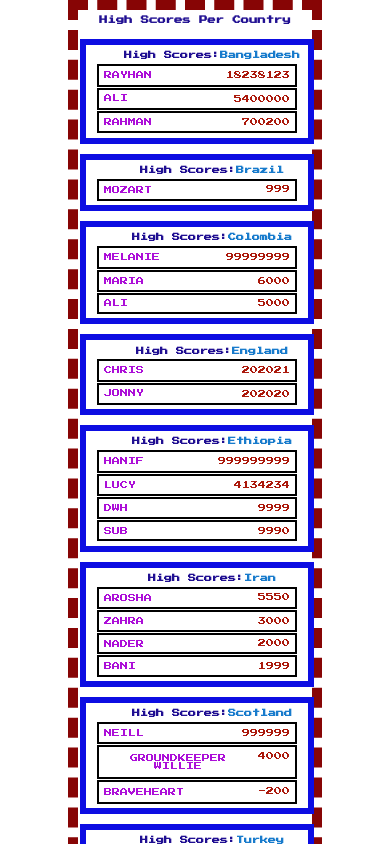
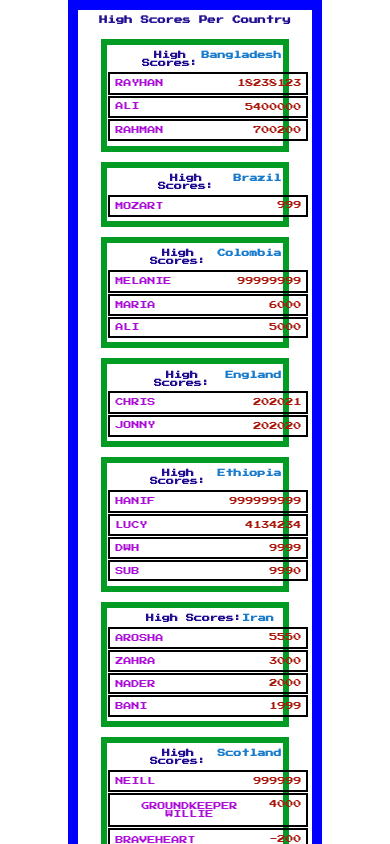
Before and after one commit to ellietms/High-score-table-react, a React (Create React App) app: page / in a window 390 px wide. Shown: the top 844 px of the page. Built offline with nearby package versions, Linux system fonts and the light colour scheme.

Commit message:
add changes

```diff
--- a/src/App.css
+++ b/src/App.css
@@ -134,9 +134,10 @@ html{
      font-size: 8px;
    }
    .countryBorder{
-     width: 100%;
-     margin-right: 2px;
-     margin-left: 2px;
+     width: 80%;
+     margin-right: auto;
+     margin-left: auto;
+     border: 6px rgb(2, 155, 35) solid;
    }
    .myName{
      font-size: 8px;
@@ -166,4 +167,7 @@ html{
     display: flex;
     flex-direction: column;
    }
+   .App{
+     border:10px solid blue;
+   }
 }
```
